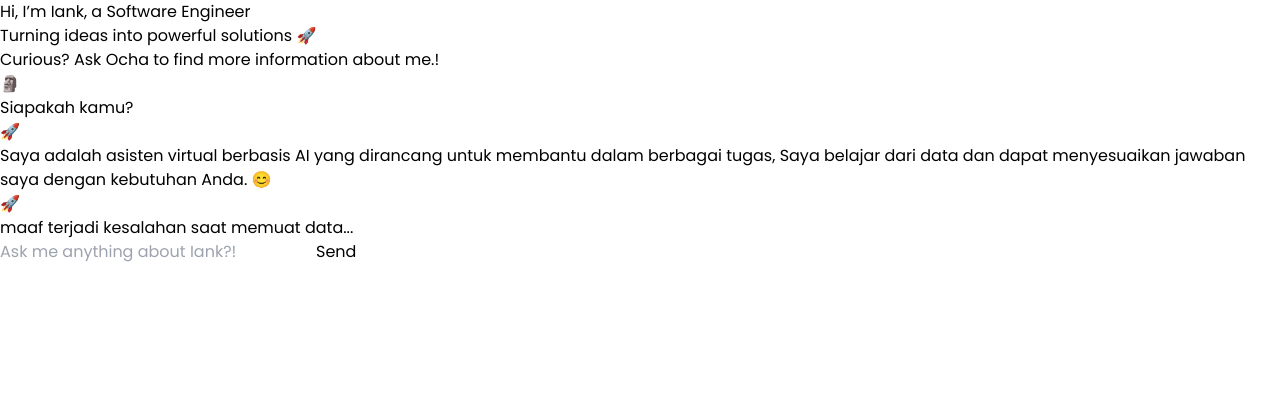
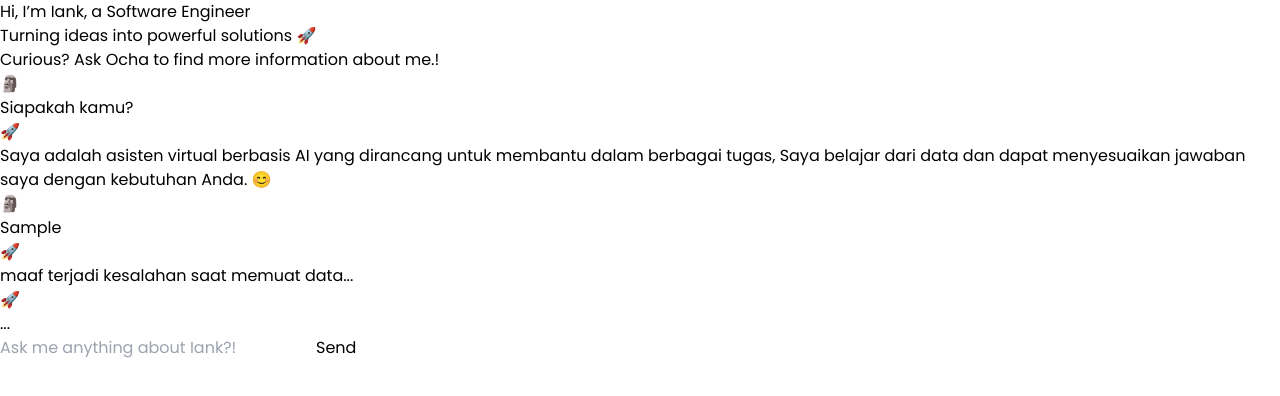
Before and after one commit to sofyan48/ocha, a Vue app: page / in a window 1280 px wide. Both pictures are taken after typing "Sample" into the empty fields and a click on the button "Send". Shown: the top 396 px of the page. Built offline with nearby package versions, Linux system fonts and the light colour scheme; no server answers.

Commit message:
Update final

```diff
--- a/src/components/prompt.vue
+++ b/src/components/prompt.vue
@@ -13,7 +13,7 @@
       </transition-group>
 
       <transition name="popup" appear>
-        <div v-if="loading" class="flex flex-row gap-x-3 justify-start my-6">
+        <div v-if="getLoading" class="flex flex-row gap-x-3 justify-start my-6">
           <div class="h-fit w-fit text-base font-semibold rounded-full py-1 px-[0.4rem] bg-white">🚀</div>
           <p class="">...</p>
         </div>
@@ -87,10 +87,9 @@ import { reactive, ref, onMounted, watch, nextTick } from "vue";
 import { useChat } from "../composables/usechat";
 import chat from "@/service/chat";
 
-const { chats } = useChat();
+const { chats, getLoading, setLoading } = useChat();
 const chatContainer = ref<HTMLDivElement | null>(null);
 const tempMessage = ref("");
-const loading = ref(false);
 
 const scrollToBottom = () => {
   if (chatContainer.value) {
@@ -102,41 +101,31 @@ const scrollToBottom = () => {
 };
 
 const sendMessage = () => {
-  if (!tempMessage.value.trim()) {
+  if (!tempMessage.value) {
     alert("Pesan tidak boleh kosong!");
     return;
-  } else {
-    tempMessage.value = "";
   }
 
   setTimeout(() => {
-    loading.value = true;
+    setLoading(true)
+  }, 400);
+
+  setTimeout(() => {
     scrollToBottom();
-  }, 200);
-
-  const newMessage = {
-    message: tempMessage.value,
-    direction: "out",
-  };
+  }, 600);
 
   chat.fetchMessage({
-    chat: newMessage.message,
+    chat: tempMessage.value,
     collection: "ocha_v2",
   })
     .then((res) => {
       console.log("from view", res);
-      setTimeout(() => {
-        loading.value = false;
-        scrollToBottom();
-      }, 600);
     })
     .catch((err) => {
       console.log("from view", err);
-      setTimeout(() => {
-        loading.value = false;
-        scrollToBottom();
-      }, 600);
     });
+
+  tempMessage.value = "";
 };
 
 watch(
--- a/src/composables/usechat.ts
+++ b/src/composables/usechat.ts
@@ -5,13 +5,15 @@ export const useChat = () => {
     const chatStore = useChatStore();
 
     // State dan getter dari store
-    const { chats } = storeToRefs(chatStore);
+    const { chats, getLoading } = storeToRefs(chatStore);
 
     // Aksi dari store
-    const { addMessage } = chatStore;
+    const { addMessage, setLoading } = chatStore;
 
     return {
         chats,
-        addMessage
+        addMessage,
+        getLoading,
+        setLoading,
     };
 };
--- a/src/service/chat.ts
+++ b/src/service/chat.ts
@@ -3,7 +3,7 @@ import type { IChatPayload, IChatResponse } from "@/entity/chat";
 import { useChat } from "@/composables/usechat";
 
 const fetchMessage = async (payload: IChatPayload): Promise<string> => {
-    const {addMessage} = useChat()
+    const {addMessage, setLoading} = useChat()
 
     const config    = getconfig()
     const version   = "v1"
@@ -27,19 +27,23 @@ const fetchMessage = async (payload: IChatPayload): Promise<string> => {
         })
 
         const bodyResponse = await res.json() as IChatResponse
-        addMessage({
-            direction: "out",
-            message: bodyResponse.data.result
-        })
+        setLoading(false)
+        setTimeout(() => {
+            addMessage({
+                direction: "out",
+                message: bodyResponse.data.result
+            })
+        }, 400);
 
         return "success"
     } catch (error) {
+        setLoading(false)
         setTimeout(() => {
             addMessage({
                 direction: "out",
                 message: "maaf terjadi kesalahan saat memuat data..."
             })
-        }, 1000);
+        }, 400);
         throw new Error(`HTTP Error get response`)
     }
 }
--- a/src/stores/chat.ts
+++ b/src/stores/chat.ts
@@ -3,6 +3,7 @@ import type { IChat } from "@/interfaces/chatstore";
 
 interface IStore {
     chats: IChat[];
+    loading: boolean
 }
 
 export const useChatStore = defineStore('chatStore', {
@@ -14,6 +15,7 @@ export const useChatStore = defineStore('chatStore', {
     } as IStore),
     getters: {
         getChat: (state) => state.chats,
+        getLoading: (state) => state.loading
     },
     actions: {
         addMessage(newMessage: IChat) {
@@ -25,6 +27,9 @@ export const useChatStore = defineStore('chatStore', {
             const messageCopy = { ...newMessage };
             this.chats.push(messageCopy);
         },
+        setLoading(payload: boolean) {
+            this.loading = payload
+        }
     },
 });
 
```
